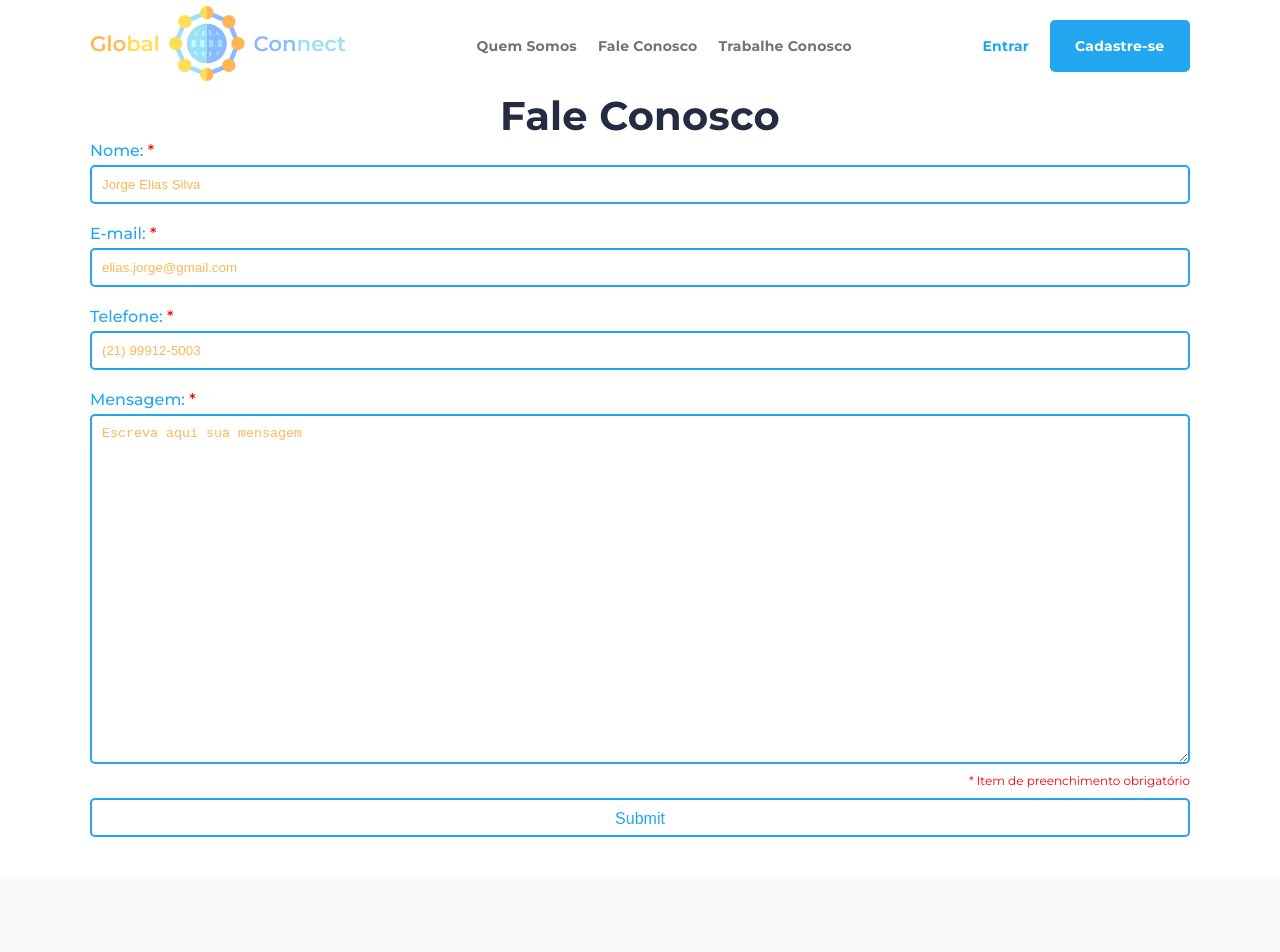
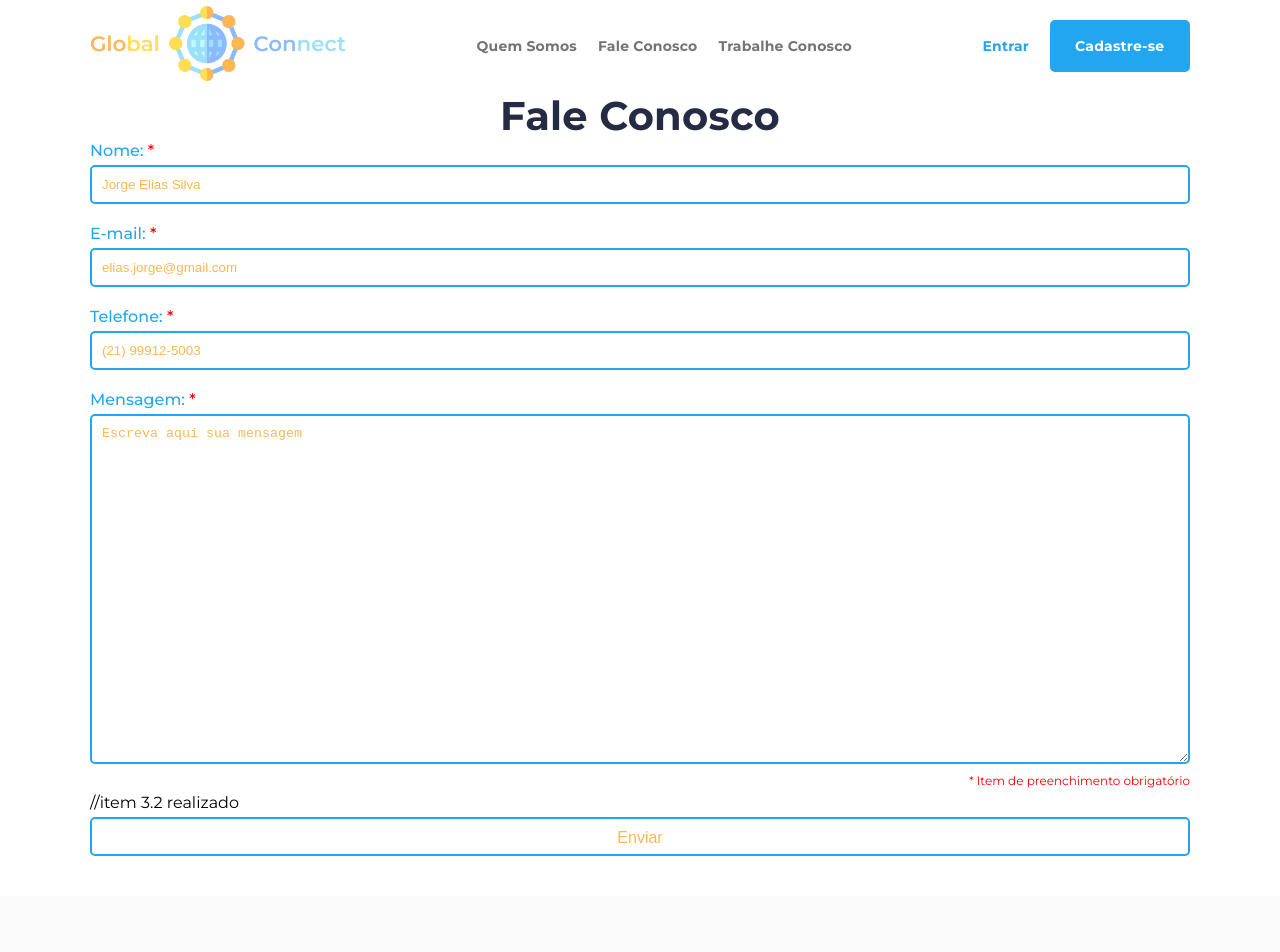
Before and after one commit to rodrigocloureiro/AT_Prata_Ouro_Bloco_Desen_Front-end_Frameworks, a React (Vite) app: page /fale_conosco in a window 1280 px wide. Shown: the top 952 px of the page. Built offline with nearby package versions, Linux system fonts and the light colour scheme.

Commit message:
Item 3.2 adicionado

```diff
--- /dev/null
+++ b/src/Botao.css
@@ -0,0 +1,23 @@
+.botao_personalizado {
+  width: 100%;
+  background-color: transparent;
+  color: #23A6F0;
+  font-size: 16px;
+  max-height: 39px;
+  transition: .3s;
+  padding: 10px;
+  border: 2px solid #23A6F0;
+  color: #FFB655;
+  border-radius: 5px;
+  margin: 5px 0 20px 0;
+  transition: .3s;
+  cursor: pointer;
+}
+
+.botao_personalizado:hover {
+  color: #fff;
+  background-color: #23A6F0;
+  font-size: 16px;
+  max-height: 39px;
+  transition: .3s;
+}
--- /dev/null
+++ b/src/Botao.jsx
@@ -0,0 +1,12 @@
+import './Botao.css';
+
+export default function Botao({type, texto}) {
+  return (
+    <button
+      type={type}
+      className="botao_personalizado"
+    >
+      {texto}
+    </button>
+  );
+}
--- a/src/FaleConosco.jsx
+++ b/src/FaleConosco.jsx
@@ -2,6 +2,7 @@ import { Component } from "react";
 import "./FaleConosco.css";
 import Input from "./Input";
 import TextArea from "./TextArea";
+import Botao from "./Botao";
 
 //item 3.1 realizado
 export default class FaleConosco extends Component {
@@ -60,7 +61,11 @@ export default class FaleConosco extends Component {
                 handleEvent={(e) => this.setState({mensagem: e.target.value})}
               />
               <p className="aviso">* Item de preenchimento obrigatório</p>
-              <Input type="submit" />
+              //item 3.2 realizado
+              <Botao
+                type="submit"
+                texto="Enviar"
+              />
             </form>
           </div>
         </div>
--- a/src/Input.css
+++ b/src/Input.css
@@ -27,7 +27,7 @@
   transition: .3s;
 }
 
-.input[type="submit"] {
+/* .input[type="submit"] {
   cursor: pointer;
   background-color: transparent;
   color: #23A6F0;
@@ -43,7 +43,7 @@
   font-size: 16px;
   max-height: 39px;
   transition: .3s;
-}
+} */
 
 .input[name="mensagem"],
 .input[name="curriculo"] {
--- a/src/TrabalheConosco.jsx
+++ b/src/TrabalheConosco.jsx
@@ -2,6 +2,7 @@ import "./TrabalheConosco.css";
 import Input from "./Input";
 import TextArea from "./TextArea";
 import { useState } from "react";
+import Botao from "./Botao";
 
 //item 3.1 realizado
 export default function TrabalheConosco() {
@@ -53,7 +54,11 @@ export default function TrabalheConosco() {
               handleEvent={(e) => setCurriculo(e.target.value)}
             />
             <p className="aviso">* Item de preenchimento obrigatório</p>
-            <Input type="submit" />
+            //item 3.2 realizado
+            <Botao
+              type="submit"
+              texto="Enviar"
+            />
           </form>
         </div>
       </div>
```
